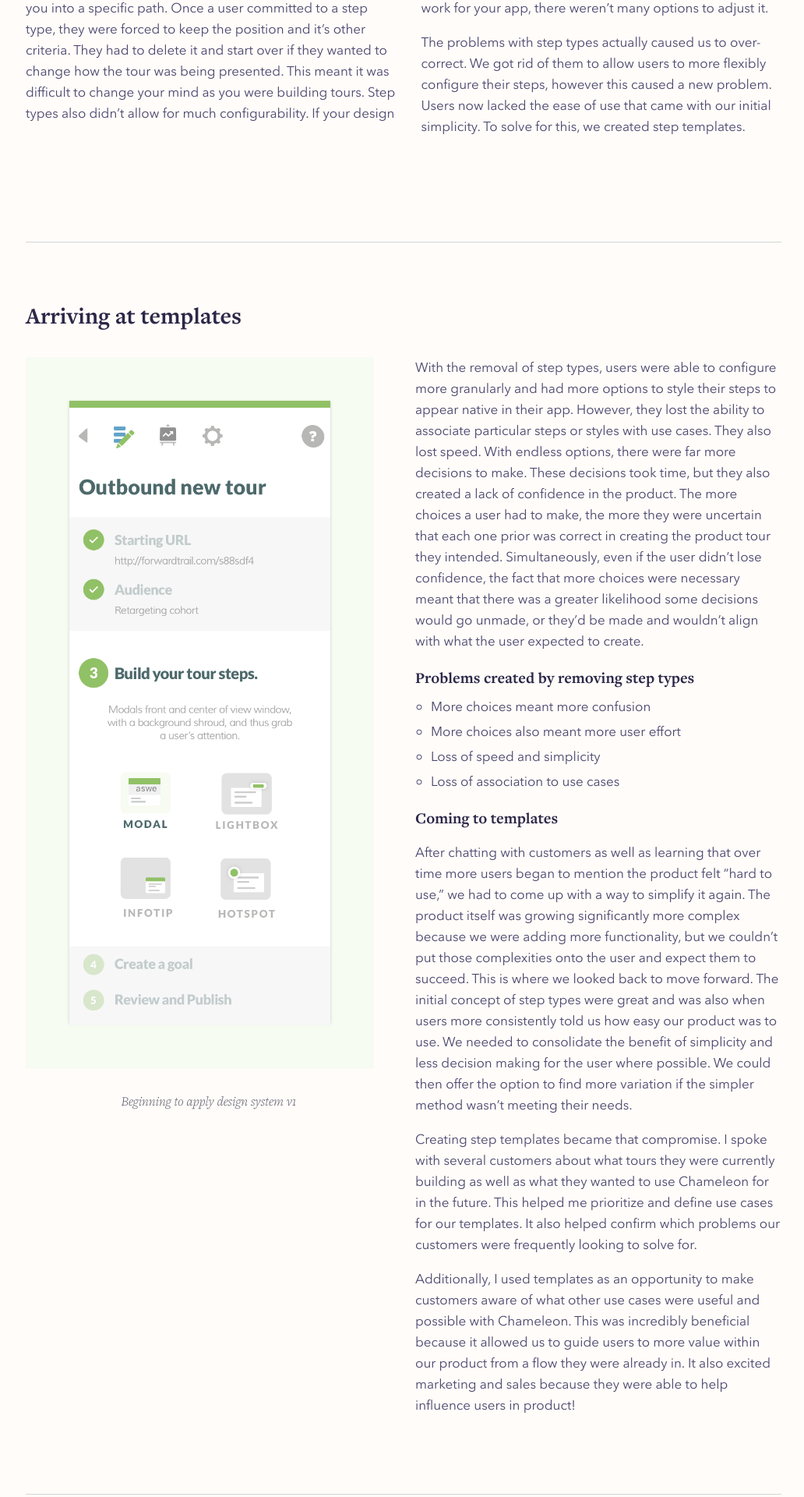
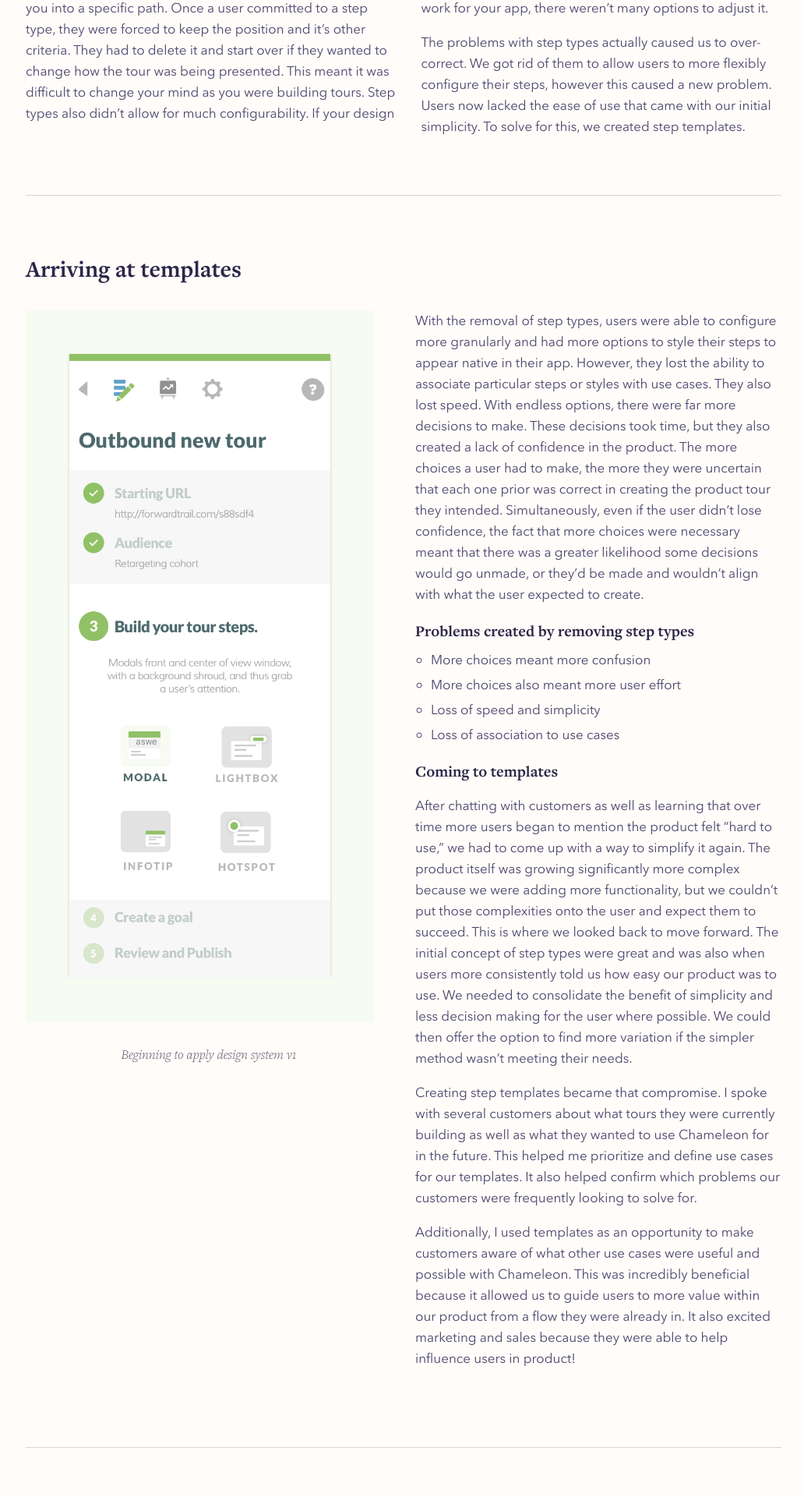
Before and after one commit to jessbottali/jessicabottali.com, a Jekyll site: the page built from projects/chameleon-templates/index.html, in a window 1280 px wide. Shown: the part 1273-3193 px from the top of the page at 78% size, without its empty margins (122-1154 px from the left). Built offline with Jekyll 4.4.1, drawn with Linux system fonts in a browser that asks for light colours; comment, search, counter and statistics services are not loaded.

Commit message:
Update index.html

```diff
--- a/projects/chameleon-templates/index.html
+++ b/projects/chameleon-templates/index.html
@@ -15,9 +15,10 @@
 <img src="./images/full-bleed-img@2x.png" class="ProjectImage full w100" />
 <div class="Container">
   <h2 class="ProjectWork-title">The problem with step types</h2>
-  <div class="Grid gutters">
+  <div class="Grid gutters"
+       style="height:200px;">
     <div class="Project-content"style="
-    margin-bottom: 40px;
+    margin-bottom: 0px;
     padding-left: 15px;
     height: 220px;
    ">
```
